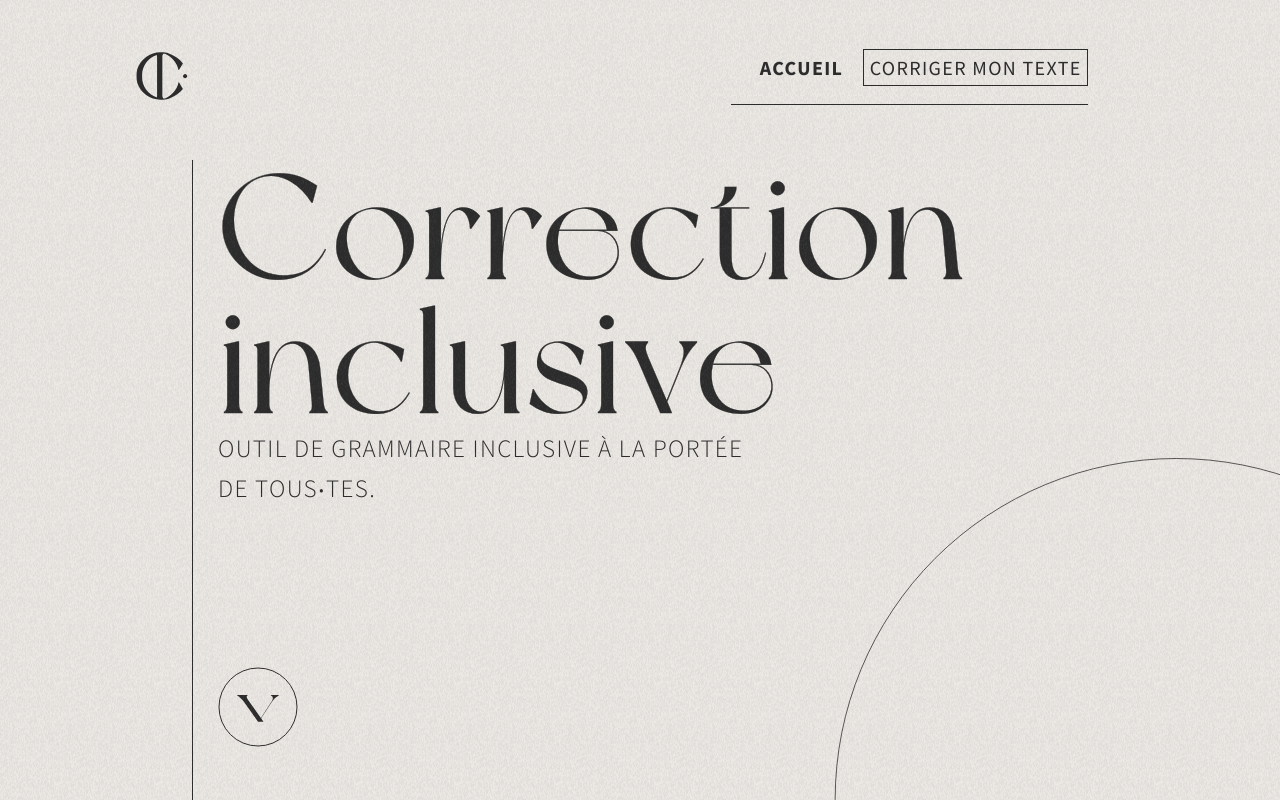
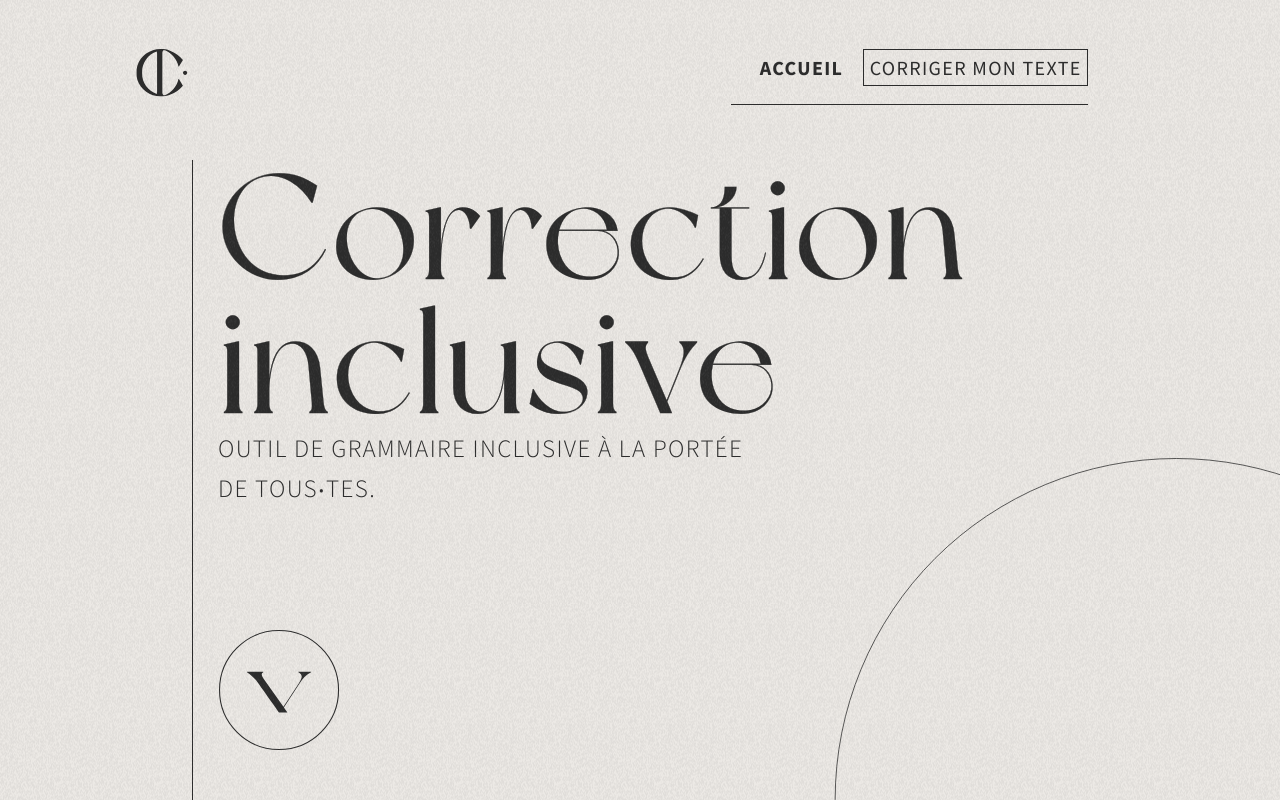
Before and after one commit to Tom-Delfosse/tfe-inclusive-writing, a Vue app: page / in a window 1280 px wide. Shown: the top 800 px of the page. Built offline with nearby package versions, Linux system fonts and the light colour scheme.

Commit message:
Fixed footer + ScrollBtns

```diff
--- a/src/components/Footer/vFooter.vue
+++ b/src/components/Footer/vFooter.vue
@@ -10,7 +10,7 @@
       </div>
       <vCopyright />
       <svg
-        class="img img--deco"
+        class="img img--deco img--deco-dark"
         width="173"
         height="132"
         viewBox="0 0 173 132"
@@ -91,13 +91,31 @@ export default {
   }
 }
 
-.img--deco{
+.img--deco-dark{
   stroke-width: 0;
   top:inherit;
   bottom: 0px;
   transform: inherit;
+  max-width: $s-mob--big*3;
+
+    @include sm{
+      max-width: $s-mob--bigger*3;
+    }
+
+    @include tb{
+      max-width: $s-tab--bigger * 3;
+    }
+    @include lg{
+      max-width: $s-desk--big * 3;
+    }
+
+    @include xl{
+      max-width: $s-desk--big * 4;
+
+    }
+    @include xxl{
+      max-width: $s-desk--bigger * 5;
+    }
 }
 
 </style>
-
-          <!-- v-if="sectionAboutRef" -->
--- a/src/components/Footer/vFooterNav.vue
+++ b/src/components/Footer/vFooterNav.vue
@@ -25,6 +25,7 @@ export default {
     display: flex;
     justify-content: space-between;
     padding: $s-mob--medium-plus 0 $s-mob--medium;
+
     @include sm{
       padding: $s-mob--big 0 auto ;
     }
@@ -42,24 +43,5 @@ export default {
     @include xl{
       padding: $s-desk--medium-avg 0 $s-desk--smaller;
     }
-
-    .btn-scroll{
-      max-width: $s-mob--big;
-      transform: rotate(180deg);
-      @include tb{
-        max-width: $s-tab--big;
-        position: relative;
-        left: -$s-tab--big;
-      }
-
-      @include lg{
-        max-width: $s-desk--medium;
-        left: -$s-desk--medium;
-      }
-
-      @include xl{
-        max-width: $s-desk--medium-avg;
-      }
-    }
   }
 </style>
--- a/src/components/Grain.vue
+++ b/src/components/Grain.vue
@@ -20,6 +20,11 @@
       width: 100%;
       height: 100%;
       animation: grainMove 0.0024s steps(8) infinite;
+
+      @include retina{
+        background-image: url('/assets/img/grain-tile2x.png');
+        opacity: 0.2;
+      }
     }
   }
 
--- a/src/components/Main/Other/vOther.vue
+++ b/src/components/Main/Other/vOther.vue
@@ -67,6 +67,10 @@ export default {
     .title,p {
       margin: 0;
       padding: 0;
+    }
+
+    .title{
+      max-width: min-content;
     }
 
     .link{
--- a/src/components/vIcon.vue
+++ b/src/components/vIcon.vue
@@ -19,8 +19,9 @@
     width: 100%;
     max-width: $s-mob--big;
     fill: $c-black;
-    height: auto;
+    height: 100%;
     cursor: pointer;
+    // height: 100%;
 
     path{
         transition: $t-smooth;
--- a/src/components/vScrollBtn.vue
+++ b/src/components/vScrollBtn.vue
@@ -49,8 +49,6 @@ export default {
 <style lang="scss">
 .btn-scroll{
   width: 100%;
-  height: auto;
-  cursor: pointer;
   max-width: $s-mob--bigger;
   margin-bottom: $s-mob--smaller;
 
@@ -63,12 +61,26 @@ export default {
     max-width: $s-tab--big;
   }
   @include lg{
-    max-width: $s-desk--medium-plus;
+    max-width: $s-desk--medium*2;
+    max-height: $s-desk--medium*2;
     margin-bottom: $s-desk--medium-small;
   }
 
+  svg{
+    display: block;
+    margin-right: 0;
+    width: 100%;
+    height: 100%;
+    cursor: pointer;
+
+    @include lg{
+      stroke-width: 0.7px;
+    }
+
+
     .circle, .path{
       transition: $t-smooth;
+    }
   }
 
   &:hover{
@@ -85,8 +97,28 @@ export default {
   }
 
   &--dark{
+    max-width: $s-mob--big;
+
+    @include tb{
+      max-width: $s-tab--big;
+      position: relative;
+      left: -$s-tab--big;
+    }
+
+    @include lg{
+      max-width: $s-desk--medium;
+      left: -$s-desk--medium;
+
+    }
+
+    @include xl{
+      max-width: $s-desk--medium-avg;
+    }
+
+    svg{
       margin-bottom: 0;
       margin-top: 0;
+      transform: rotate(180deg);
       .circle{
         fill: $c-black;
         stroke: $c-white;
@@ -106,4 +138,5 @@ export default {
       }
     }
   }
+}
 </style>
--- a/src/styles/mixins.scss
+++ b/src/styles/mixins.scss
@@ -33,3 +33,9 @@
         @content;
     }
 }
+
+@mixin retina{
+    @media (-webkit-min-device-pixel-ratio: 2), (min-resolution: 192dpi) {
+        @content;
+    }
+}
--- a/src/views/Main.vue
+++ b/src/views/Main.vue
@@ -145,6 +145,7 @@ export default {
       flex-direction: column;
       justify-content: space-between;
       height: 100%;
+      align-items: flex-start;
     }
 
     .title-wrap{
@@ -171,6 +172,7 @@ export default {
 
   &--about{
     .section__content{
+      padding-top: $s-mob--medium-plus;
 
       @include sm{
         padding-top: $s-mob--bigger;
```
Also changed, not shown: public/assets/img/Untitled-1.png (deleted). Lines whose indentation alone changed are shown as unchanged.
